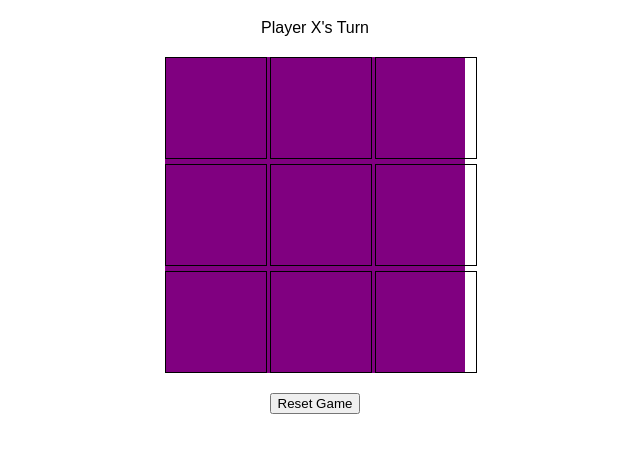
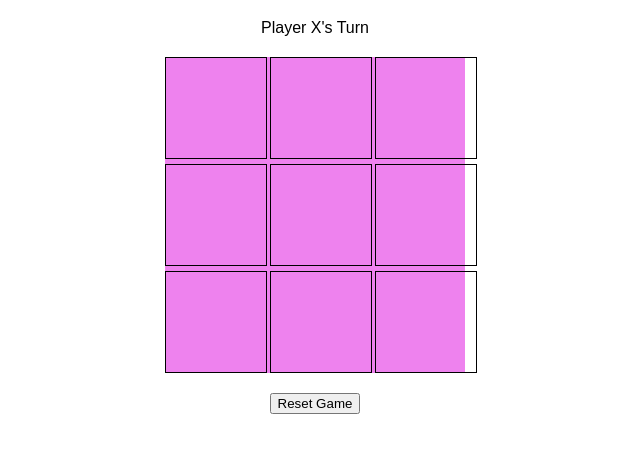
Before and after one commit to Ayesha8848/Game1, a plain HTML site: page index.html in a window 1280 px wide. Shown: the part 61-514 px from the top of the page, without its empty margins (325-965 px from the left). Drawn offline with Linux system fonts and the light colour scheme.

Commit message:
Update index.html

```diff
--- a/index.html
+++ b/index.html
@@ -14,7 +14,7 @@
             gap: 5px;
             margin: 20px auto;
             width: 300px;
-            background-color: purple;
+            background-color: violet;
         }
         .cell {
             width: 100px;
@@ -25,7 +25,7 @@
             align-items: center;
             justify-content: center;
             cursor: pointer;
-            color: green;
+            color: white;
         }
     </style>
 </head>
```
